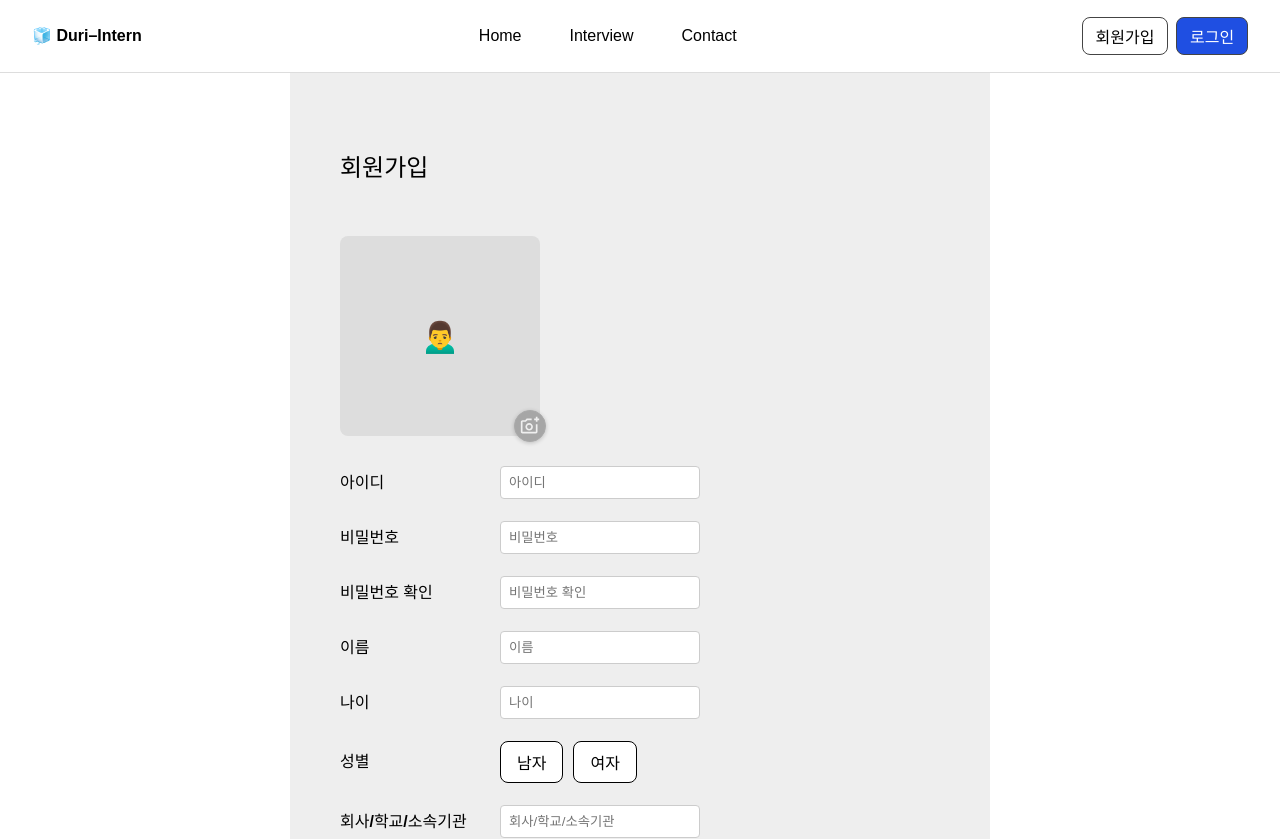
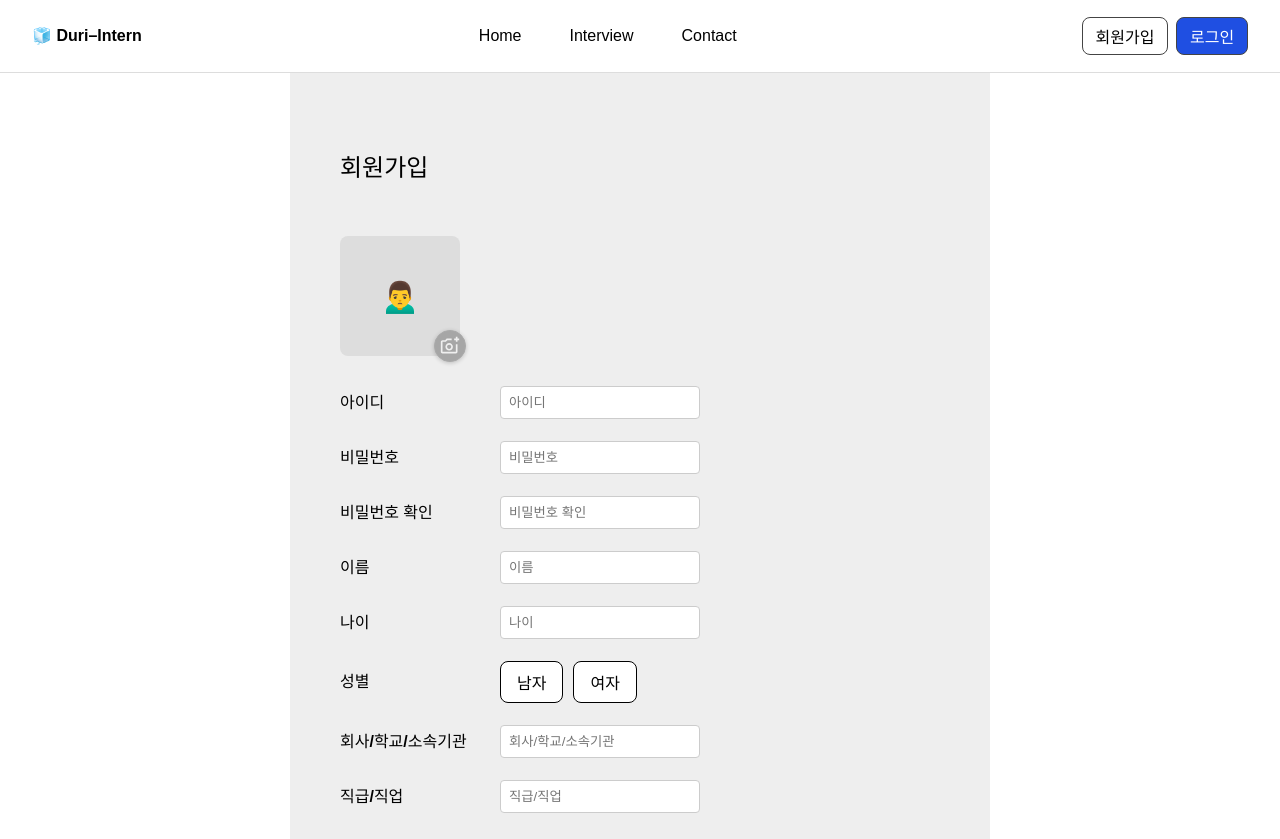
Before and after one commit to knupp7/react-ai-interview, a React (Vite) app in the folder vite-project/: page /signup in a window 1280 px wide. Shown: the top 839 px of the page. Built offline with nearby package versions, Linux system fonts and the light colour scheme.

Commit message:
[refactor] SignUp 컴포넌트, ProfileImageUploader 컴포넌트 적용

```diff
--- a/vite-project/src/pages/SignUp.jsx
+++ b/vite-project/src/pages/SignUp.jsx
@@ -2,6 +2,7 @@ import React, { useState } from 'react';
 import styles from '../styles/SignUp.module.css';
 import signupStrings from '../constants/signupStrings';
 import validateSignupForm from '../utils/validateSignupForm';
+import ProfileImageUploader from '../pages/interview-comps/ProfileImageUploader';
 
 export default function SignUp() {
     const [form, setForm] = useState({
@@ -17,14 +18,6 @@ export default function SignUp() {
 
     const [profileImage, setProfileImage] = useState(null);
     const [errors, setErrors] = useState({});
-
-    const handleImageChange = (e) => {
-        const file = e.target.files[0];
-        if (file) {
-            const imageUrl = URL.createObjectURL(file);
-            setProfileImage(imageUrl);
-        }
-    };
 
     const handleChange = (e) => {
         const { name, value } = e.target;
@@ -47,24 +40,10 @@ export default function SignUp() {
             <div className={styles.formBox}>
                 <h2 className={styles.signupTitle}>{signupStrings.title}</h2>
 
-                <div className={styles.profileImageWrapper}>
-                    <div className={styles.profileImage}>
-                        {profileImage ? (
-                            <img src={profileImage} alt="profile" className={styles.imagePreview} />
-                        ) : (
-                            <span role="img" aria-label="default">🙍‍♂️</span>
-                        )}
-                    </div>
-                    <label className={styles.uploadButton}>
-                        <img src="/ic_camera.svg" alt="카메라" className={styles.cameraIcon} />
-                        <input
-                            type="file"
-                            accept="image/*"
-                            onChange={handleImageChange}
-                            style={{ display: "none" }}
-                        />
-                    </label>
-                </div>
+                <ProfileImageUploader
+                    profileImage={profileImage}
+                    setProfileImage={setProfileImage}
+                />
 
                 <form className={styles.signupForm} onSubmit={handleSubmit}>
                     {/* 아이디 */}
```
